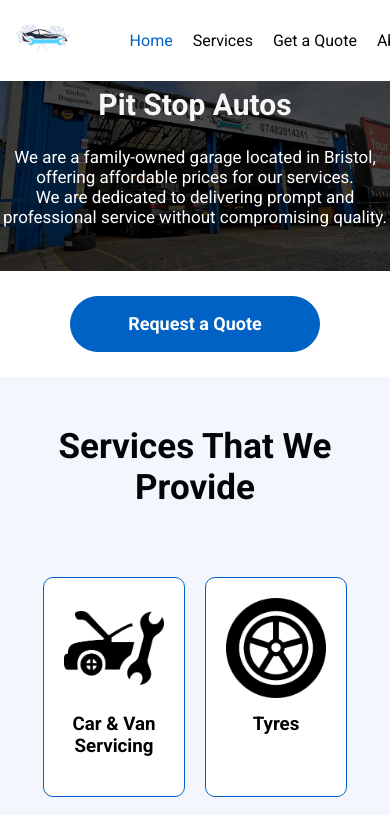
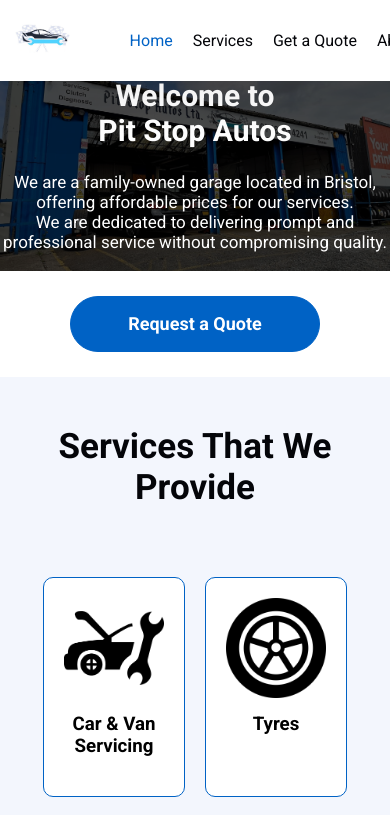
Before and after one commit to Sergeyvna/pitstop, a React (Create React App) app: page / in a window 390 px wide. Shown: the top 815 px of the page. Built offline with nearby package versions, Linux system fonts and the light colour scheme.

Commit message:
letss seeee if it fixes it

```diff
--- a/src/App.css
+++ b/src/App.css
@@ -476,6 +476,9 @@ iframe {
     .main-content-box {
       width: 100%;
     }
+    .main-content{
+        margin-top: 75px;
+    }
     .main-content p {
         font-size: 17px;
     }
```
